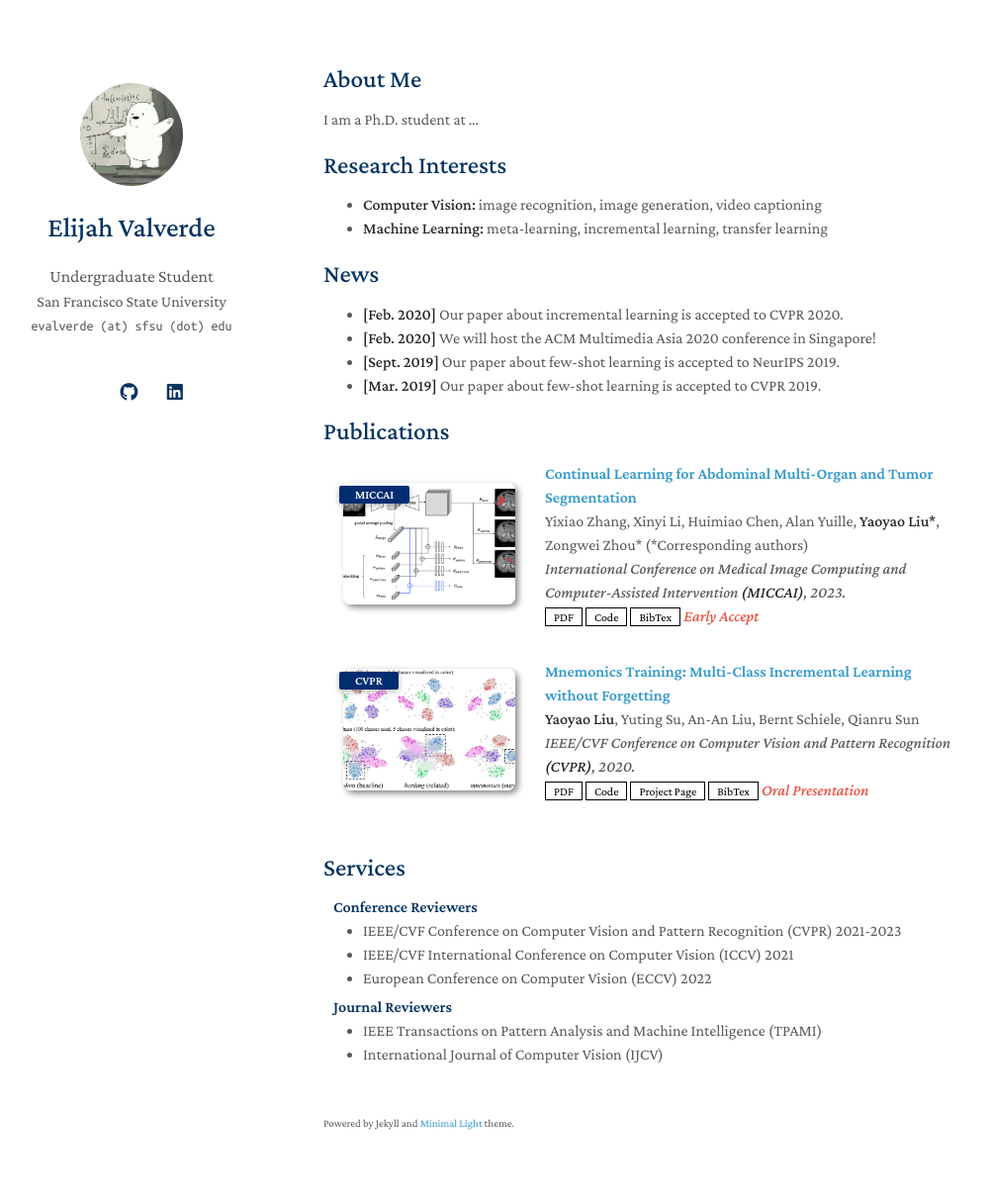
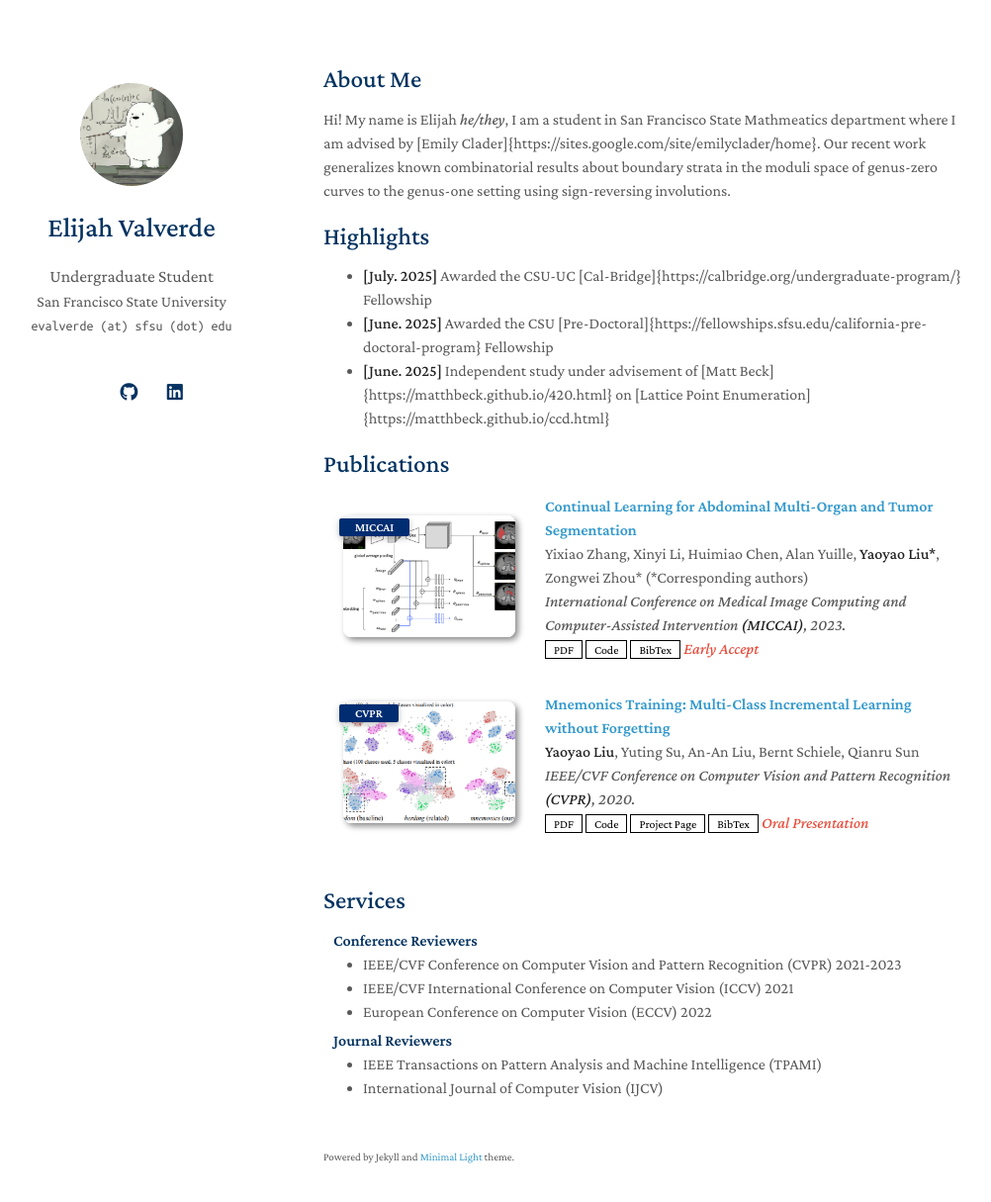
Before and after one commit to elijah-valverde/elijah-valverde.github.io, a Jekyll site: the page built from index.md, in a window 1280 px wide and 1250 px high. Shown: the top 1215 px of the window at 99% size, without its empty margins (143-1145 px from the left). Built offline with Jekyll 4.4.1, drawn with Linux system fonts in a browser that asks for light colours; a style sheet for code colours, icons or effects is not loaded; our own code applies the rules of GitHub Pages for plain Markdown files.

Commit message:
Update index.md
;lkj'jk

```diff
--- a/index.md
+++ b/index.md
@@ -4,19 +4,14 @@ layout: homepage
 
 ## About Me
 
-I am a Ph.D. student at ...
+Hi! My name is Elijah *he/they*, I am a student in San Francisco State Mathmeatics department where I am advised by [Emily Clader]{https://sites.google.com/site/emilyclader/home}. Our recent work generalizes known combinatorial results about boundary strata in the moduli space of genus-zero curves to the genus-one setting using sign-reversing involutions.
 
-## Research Interests
+<!--- ## Research Interests !-->
+## Highlights
 
-- **Computer Vision:** image recognition, image generation, video captioning
-- **Machine Learning:** meta-learning, incremental learning, transfer learning
-
-## News
-
-- **[Feb. 2020]** Our paper about incremental learning is accepted to CVPR 2020.
-- **[Feb. 2020]** We will host the ACM Multimedia Asia 2020 conference in Singapore!
-- **[Sept. 2019]** Our paper about few-shot learning is accepted to NeurIPS 2019.
-- **[Mar. 2019]** Our paper about few-shot learning is accepted to CVPR 2019.
+- **[July. 2025]** Awarded the CSU-UC [Cal-Bridge]{https://calbridge.org/undergraduate-program/} Fellowship
+- **[June. 2025]** Awarded the CSU [Pre-Doctoral]{https://fellowships.sfsu.edu/california-pre-doctoral-program} Fellowship
+- **[June. 2025]** Independent study under advisement of [Matt Beck]{https://matthbeck.github.io/420.html} on [Lattice Point Enumeration]{https://matthbeck.github.io/ccd.html}
 
 {% include_relative _includes/publications.md %}
 
```
